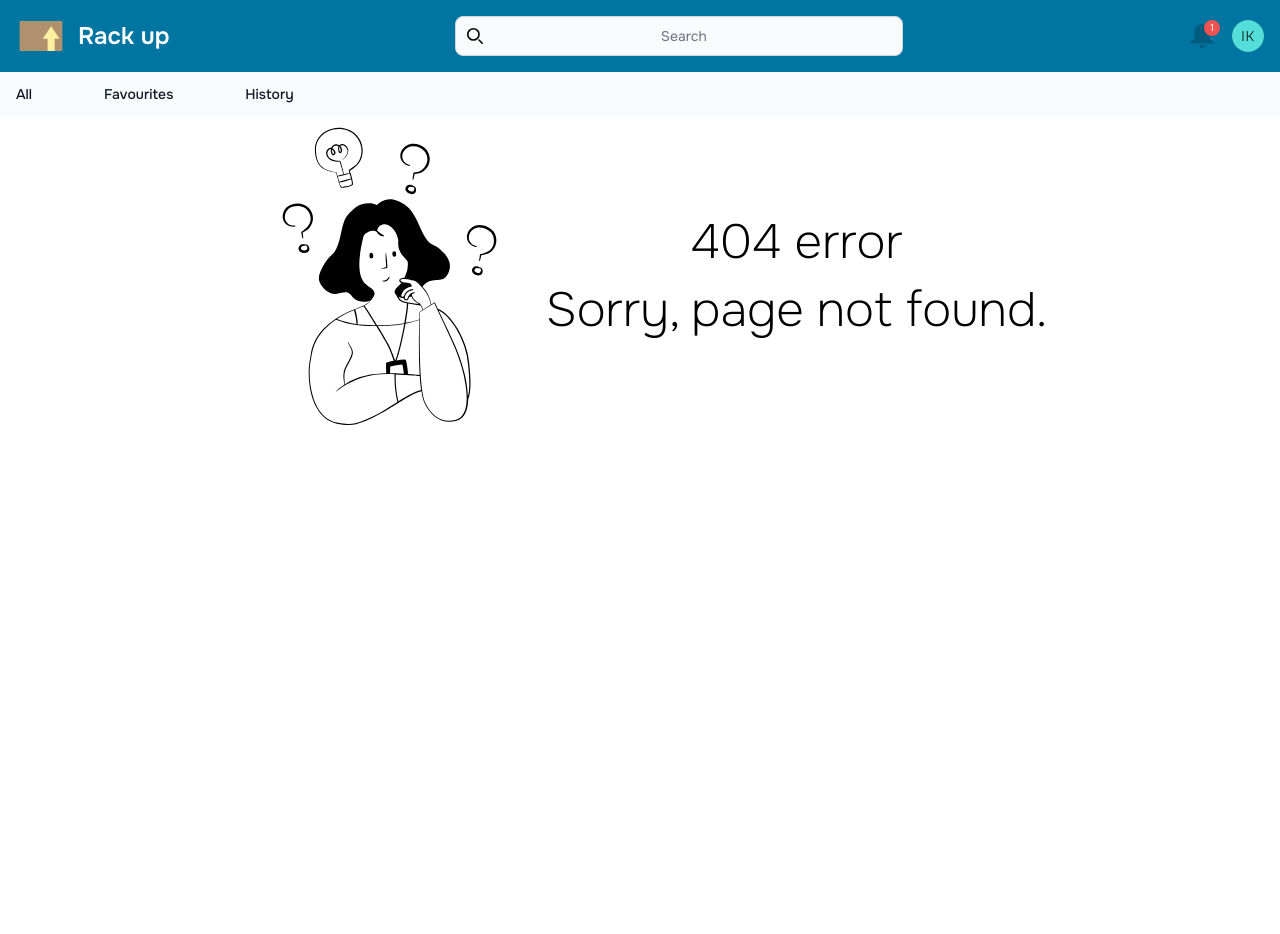
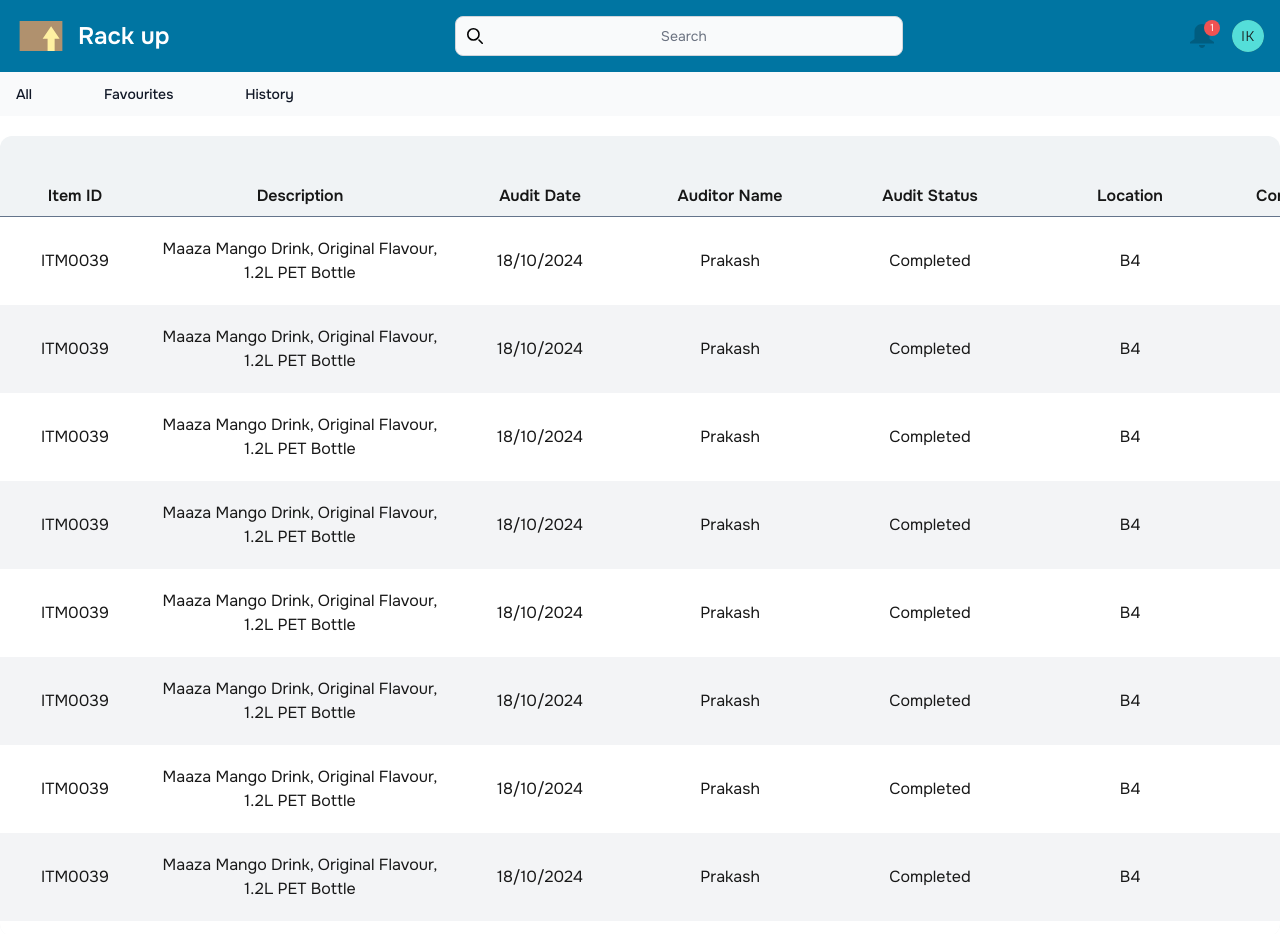
Before and after one commit to iam-i-j-k/rackup, a Next.js app: page /inventory/inventoryaudit in a window 1280 px wide. Before the commit this address had no page. Shown: the top 934 px of the page. Before the commit the page ends 800 px from the top, so only its background shows below. Built offline with nearby package versions, Linux system fonts and the light colour scheme.

Commit message:
7 commit

```diff
--- /dev/null
+++ b/src/app/(remaining)/inventory/inventoryaudit/page.jsx
@@ -0,0 +1,51 @@
+import { inventoryauditinfo } from '@/data/inventoryauditinfo';
+import React from 'react';
+
+const page = () => {
+  return (
+    <div>
+      <div className="h-screen my-5 py-5 rounded-xl bg-[#F0F3F5] overflow-auto">
+        <div className="overflow-x-auto">
+          <table className="w-full mt-5 rounded-md min-w-[640px]">
+            <thead>
+              <tr>
+                <th className="border-b border-slate-500 font-semibold gap-10 py-2 min-w-[150px]">Item ID</th>
+                <th className="border-b border-slate-500 font-semibold gap-10 py-2 min-w-[300px]">Description</th>
+                <th className="border-b border-slate-500 font-semibold gap-10 py-2 min-w-[180px]">Audit Date</th>
+                <th className="border-b border-slate-500 font-semibold gap-10 py-2 min-w-[200px]">Auditor Name</th>
+                <th className="border-b border-slate-500 font-semibold gap-10 py-2 min-w-[200px]">Audit Status</th>
+                <th className="border-b border-slate-500 font-semibold gap-10 py-2 min-w-[200px]">Location</th>
+                <th className="border-b border-slate-500 font-semibold gap-10 py-2 min-w-[180px]">Condition Status</th>
+                <th className="border-b border-slate-500 font-semibold gap-10 py-2 min-w-[180px]">Updated By</th>
+              </tr>
+            </thead>
+
+            <tbody>
+              {inventoryauditinfo.map((item, index) => (
+                <tr
+                  className={`text-center ${
+                    index % 2 === 0 ? 'bg-white' : 'bg-gray-100'
+                  }`}
+                  key={index}
+                >
+                  <td className="px-2 py-5">
+                    {item.id}
+                  </td>
+                  <td className="px-2 py-5">{item.description}</td>
+                  <td className="px-2 py-5">{item.auditDate}</td>
+                  <td className="px-2 py-5">{item.auditorName}</td>
+                  <td className="px-2 py-5">{item.auditStatus}</td>
+                  <td className="px-2 py-5">{item.location}</td>
+                  <td className="px-2 py-5">{item.ConditionStatus}</td>
+                  <td className="px-2 py-5">{item.UpdatedBy}</td>
+                </tr>
+              ))}
+            </tbody>
+          </table>
+        </div>
+      </div>
+    </div>
+  );
+};
+
+export default page;
--- a/src/app/(remaining)/inventory/stocklevels/page.jsx
+++ b/src/app/(remaining)/inventory/stocklevels/page.jsx
@@ -8,45 +8,47 @@ const Page = () => {
     <div>
 
       <Back />
-      <div className='h-screen m-5 p-5 rounded-xl bg-[#F0F3F5] overflow-auto'>
+      <div className='h-screen my-5 py-5 rounded-xl bg-[#F0F3F5] overflow-auto'>
         <div className="overflow-x-auto">
           <table className='w-full mt-5 rounded-md min-w-[640px]'>
             <thead>
                 <tr>
-                    <th className='border-b border-slate-500 font-semibold gap-10 p-2 min-w-[150px]'>Item ID</th>
-                    <th className='border-b border-slate-500 font-semibold gap-10 p-2 min-w-[200px]'>Item Name</th>
-                    <th className='border-b border-slate-500 font-semibold gap-10 p-2 min-w-[180px]'>Quantity in stock</th>
-                    <th className='border-b border-slate-500 font-semibold gap-10 p-2 min-w-[180px]'>Minimum stock level</th>
-                    <th className='border-b border-slate-500 font-semibold gap-10 p-2 min-w-[200px]'>Storage location</th>
-                    <th className='border-b border-slate-500 font-semibold gap-10 p-2 min-w-[200px]'>Dimensions</th>
-                    <th className='border-b border-slate-500 font-semibold gap-10 p-2 min-w-[150px]'>Volume</th>
-                    <th className='border-b border-slate-500 font-semibold gap-10 p-2 min-w-[180px]'>Category</th>
-                    <th className='border-b border-slate-500 font-semibold gap-10 p-2 min-w-[200px]'>Subcategory</th>
-                    <th className='border-b border-slate-500 font-semibold gap-10 p-2 min-w-[180px]'>Reorder quantity</th>
-                    <th className='border-b border-slate-500 font-semibold gap-10 p-2 min-w-[180px]'>Unit of measure</th>
-                    <th className='border-b border-slate-500 font-semibold gap-10 p-2 min-w-[200px]'>Secondary location</th>
-                    <th className='border-b border-slate-500 font-semibold gap-10 p-2 min-w-[150px]'>Weight</th>
-                    <th className='border-b border-slate-500 font-semibold gap-10 p-2 min-w-[200px]'>Material/composition</th>
+                    <th className='border-b border-slate-500 font-semibold gap-10 py-2 min-w-[150px]'>Item ID</th>
+                    <th className='border-b border-slate-500 font-semibold gap-10 py-2 min-w-[200px]'>Item Name</th>
+                    <th className='border-b border-slate-500 font-semibold gap-10 py-2 min-w-[180px]'>Quantity in stock</th>
+                    <th className='border-b border-slate-500 font-semibold gap-10 py-2 min-w-[180px]'>Minimum stock level</th>
+                    <th className='border-b border-slate-500 font-semibold gap-10 py-2 min-w-[200px]'>Storage location</th>
+                    <th className='border-b border-slate-500 font-semibold gap-10 py-2 min-w-[200px]'>Dimensions</th>
+                    <th className='border-b border-slate-500 font-semibold gap-10 py-2 min-w-[150px]'>Volume</th>
+                    <th className='border-b border-slate-500 font-semibold gap-10 py-2 min-w-[180px]'>Category</th>
+                    <th className='border-b border-slate-500 font-semibold gap-10 py-2 min-w-[200px]'>Subcategory</th>
+                    <th className='border-b border-slate-500 font-semibold gap-10 py-2 min-w-[180px]'>Reorder quantity</th>
+                    <th className='border-b border-slate-500 font-semibold gap-10 py-2 min-w-[180px]'>Unit of measure</th>
+                    <th className='border-b border-slate-500 font-semibold gap-10 py-2 min-w-[200px]'>Secondary location</th>
+                    <th className='border-b border-slate-500 font-semibold gap-10 py-2 min-w-[150px]'>Weight</th>
+                    <th className='border-b border-slate-500 font-semibold gap-10 py-2 min-w-[200px]'>Material/composition</th>
                 </tr>
             </thead>
 
             <tbody>
               {stocklevelsinfo.map((item, index) => (
-                <tr className='text-center' key={index}>
-                  <td className='px-2 py-5'><a href="/inventory/stocklevels/infograph">{item.id}</a></td>
-                  <td className='px-2 py-5'>{item.name}</td>
-                  <td className='px-2 py-5'>{item.quantity}</td>
-                  <td className='px-2 py-5'>{item.minimumStock}</td>
-                  <td className='px-2 py-5'>{item.location}</td>
-                  <td className='px-2 py-5'>{item.dimensions}</td>
-                  <td className='px-2 py-5'>{item.volume}</td>
-                  <td className='px-2 py-5'>{item.category}</td>
-                  <td className='px-2 py-5'>{item.subcategory}</td>
-                  <td className='px-2 py-5'>{item.reorderQuantity}</td>
-                  <td className='px-2 py-5'>{item.unit}</td>
-                  <td className='px-2 py-5'>{item.secondaryLocation}</td>
-                  <td className='px-2 py-5'>{item.weight}</td>
-                  <td className='px-2 py-5'>{item.material}</td>
+                <tr className={`text-center ${
+                    index % 2 === 0 ? 'bg-white' : 'bg-gray-100'
+                  }`} key={index}>
+                  <td className='py-5'><a href="/inventory/stocklevels/infograph">{item.id}</a></td>
+                  <td className='py-5'>{item.name}</td>
+                  <td className='py-5'>{item.quantity}</td>
+                  <td className='py-5'>{item.minimumStock}</td>
+                  <td className='py-5'>{item.location}</td>
+                  <td className='py-5'>{item.dimensions}</td>
+                  <td className='py-5'>{item.volume}</td>
+                  <td className='py-5'>{item.category}</td>
+                  <td className='py-5'>{item.subcategory}</td>
+                  <td className='py-5'>{item.reorderQuantity}</td>
+                  <td className='py-5'>{item.unit}</td>
+                  <td className='py-5'>{item.secondaryLocation}</td>
+                  <td className='py-5'>{item.weight}</td>
+                  <td className='py-5'>{item.material}</td>
                 </tr>
               ))}
             </tbody>
--- /dev/null
+++ b/src/data/inventoryauditinfo.jsx
@@ -0,0 +1,122 @@
+export const inventoryauditinfo = [
+    {
+        id: "ITM0039",
+        description: "Maaza  Mango Drink, Original Flavour, 1.2L PET Bottle",
+        auditDate: "18/10/2024",
+        auditorName: "Prakash",
+        auditStatus: "Completed",
+        location: "B4",
+        ConditionStatus: "Good",
+        UpdatedBy: "Jai",
+    },
+    {
+        id: "ITM0039",
+        description: "Maaza  Mango Drink, Original Flavour, 1.2L PET Bottle",
+        auditDate: "18/10/2024",
+        auditorName: "Prakash",
+        auditStatus: "Completed",
+        location: "B4",
+        ConditionStatus: "Good",
+        UpdatedBy: "Jai",
+    },
+    {
+        id: "ITM0039",
+        description: "Maaza  Mango Drink, Original Flavour, 1.2L PET Bottle",
+        auditDate: "18/10/2024",
+        auditorName: "Prakash",
+        auditStatus: "Completed",
+        location: "B4",
+        ConditionStatus: "Good",
+        UpdatedBy: "Jai",
+    },
+    {
+        id: "ITM0039",
+        description: "Maaza  Mango Drink, Original Flavour, 1.2L PET Bottle",
+        auditDate: "18/10/2024",
+        auditorName: "Prakash",
+        auditStatus: "Completed",
+        location: "B4",
+        ConditionStatus: "Good",
+        UpdatedBy: "Jai",
+    },
+    {
+        id: "ITM0039",
+        description: "Maaza  Mango Drink, Original Flavour, 1.2L PET Bottle",
+        auditDate: "18/10/2024",
+        auditorName: "Prakash",
+        auditStatus: "Completed",
+        location: "B4",
+        ConditionStatus: "Good",
+        UpdatedBy: "Jai",
+    },
+    {
+        id: "ITM0039",
+        description: "Maaza  Mango Drink, Original Flavour, 1.2L PET Bottle",
+        auditDate: "18/10/2024",
+        auditorName: "Prakash",
+        auditStatus: "Completed",
+        location: "B4",
+        ConditionStatus: "Good",
+        UpdatedBy: "Jai",
+    },
+    {
+        id: "ITM0039",
+        description: "Maaza  Mango Drink, Original Flavour, 1.2L PET Bottle",
+        auditDate: "18/10/2024",
+        auditorName: "Prakash",
+        auditStatus: "Completed",
+        location: "B4",
+        ConditionStatus: "Good",
+        UpdatedBy: "Jai",
+    },
+    {
+        id: "ITM0039",
+        description: "Maaza  Mango Drink, Original Flavour, 1.2L PET Bottle",
+        auditDate: "18/10/2024",
+        auditorName: "Prakash",
+        auditStatus: "Completed",
+        location: "B4",
+        ConditionStatus: "Good",
+        UpdatedBy: "Jai",
+    },
+    {
+        id: "ITM0039",
+        description: "Maaza  Mango Drink, Original Flavour, 1.2L PET Bottle",
+        auditDate: "18/10/2024",
+        auditorName: "Prakash",
+        auditStatus: "Completed",
+        location: "B4",
+        ConditionStatus: "Good",
+        UpdatedBy: "Jai",
+    },
+    {
+        id: "ITM0039",
+        description: "Maaza  Mango Drink, Original Flavour, 1.2L PET Bottle",
+        auditDate: "18/10/2024",
+        auditorName: "Prakash",
+        auditStatus: "Completed",
+        location: "B4",
+        ConditionStatus: "Good",
+        UpdatedBy: "Jai",
+    },
+    {
+        id: "ITM0039",
+        description: "Maaza  Mango Drink, Original Flavour, 1.2L PET Bottle",
+        auditDate: "18/10/2024",
+        auditorName: "Prakash",
+        auditStatus: "Completed",
+        location: "B4",
+        ConditionStatus: "Good",
+        UpdatedBy: "Jai",
+    },
+    {
+        id: "ITM0039",
+        description: "Maaza  Mango Drink, Original Flavour, 1.2L PET Bottle",
+        auditDate: "18/10/2024",
+        auditorName: "Prakash",
+        auditStatus: "Completed",
+        location: "B4",
+        ConditionStatus: "Good",
+        UpdatedBy: "Jai",
+    },
+]
```
